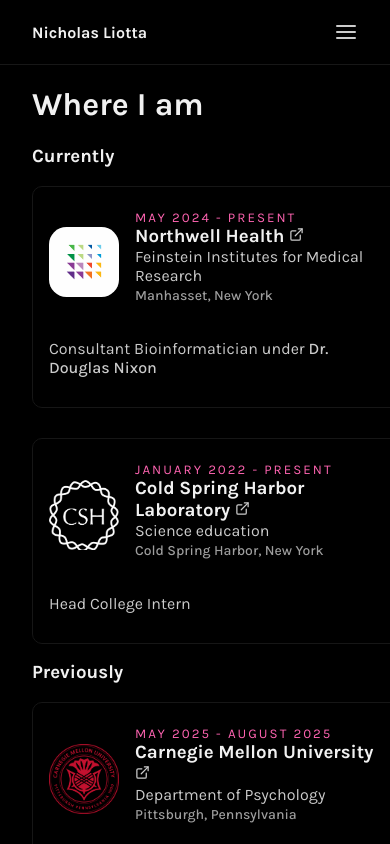
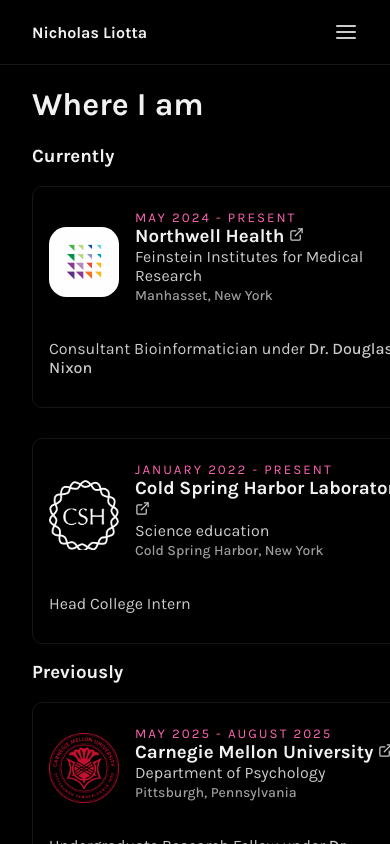
Before and after one commit to nickliotta/nickliotta.com, a React (Vite) app: page /where in a window 390 px wide. Built offline with nearby package versions, Linux system fonts and the light colour scheme; no server answers.

Commit message:
Shortened work container for mobile

```diff
--- a/src/components/Work.tsx
+++ b/src/components/Work.tsx
@@ -152,7 +152,7 @@
 	}
 
     @media (max-width: 768px) {
-        width: 23em; // narrower on mobile
+        width: 25em; // narrower on mobile
     }
 `;
 
```
